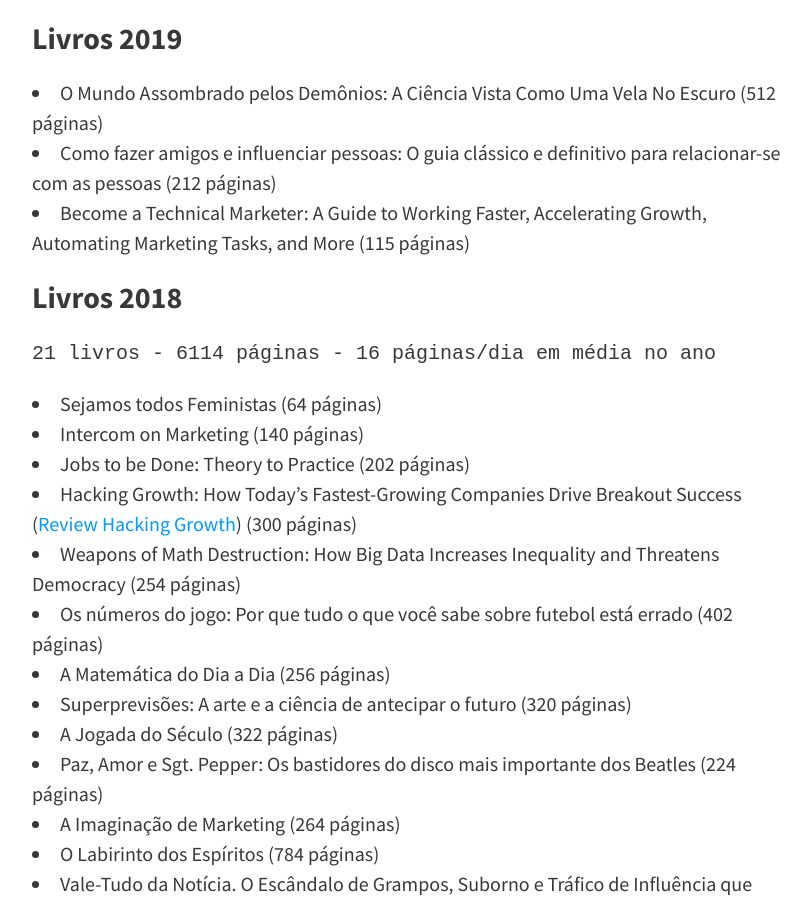
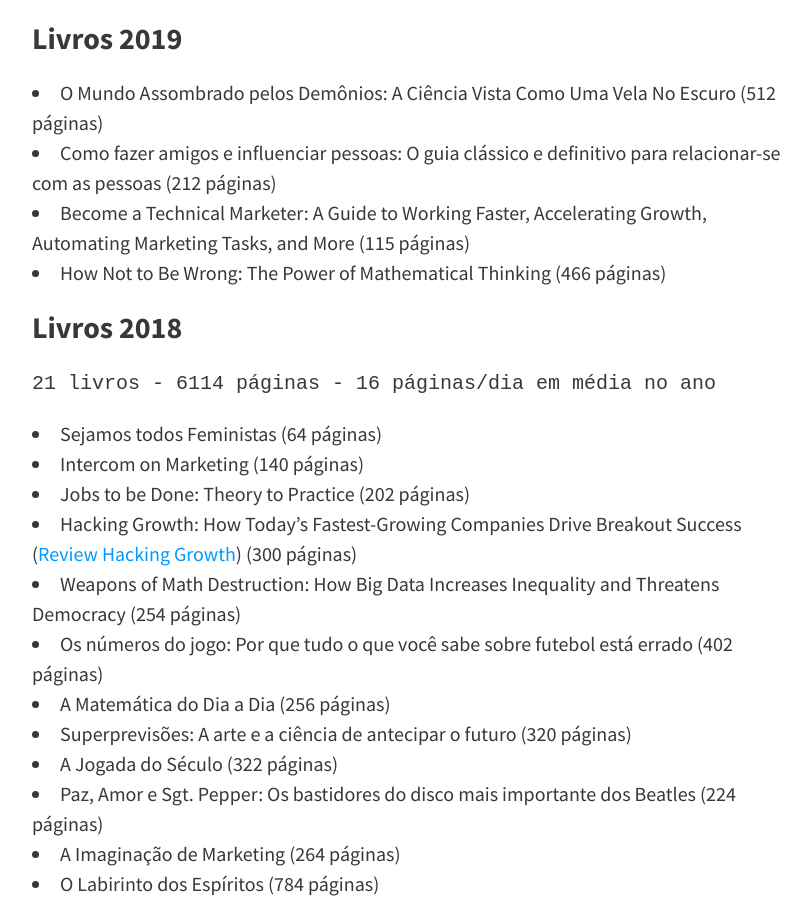
Before and after one commit to felipecbarbosa/felipecbarbosa.github.io, a Jekyll site: the page built from leituras.md, in a window 1280 px wide and 900 px high, scrolled down 650 px. Shown: the whole window, without its empty margins (224-1035 px from the left). Built offline with Jekyll 4.4.1, drawn with Linux system fonts in a browser that asks for light colours; nearby versions of some CDN libraries; comment, search, counter and statistics services are not loaded.

Commit message:
Added how not to be wrong

````diff
--- a/leituras.md
+++ b/leituras.md
@@ -16,6 +16,7 @@ Aqui estão os livros que li desde 2016, ano que comecei a controlar em listas o
 - O Mundo Assombrado pelos Demônios: A Ciência Vista Como Uma Vela No Escuro (512 páginas)
 - Como fazer amigos e influenciar pessoas: O guia clássico e definitivo para relacionar-se com as pessoas (212 páginas)
 - Become a Technical Marketer: A Guide to Working Faster, Accelerating Growth, Automating Marketing Tasks, and More (115 páginas)
+- How Not to Be Wrong: The Power of Mathematical Thinking (466 páginas)
 
 ### Livros 2018
 ```21 livros - 6114 páginas - 16 páginas/dia em média no ano```
````
